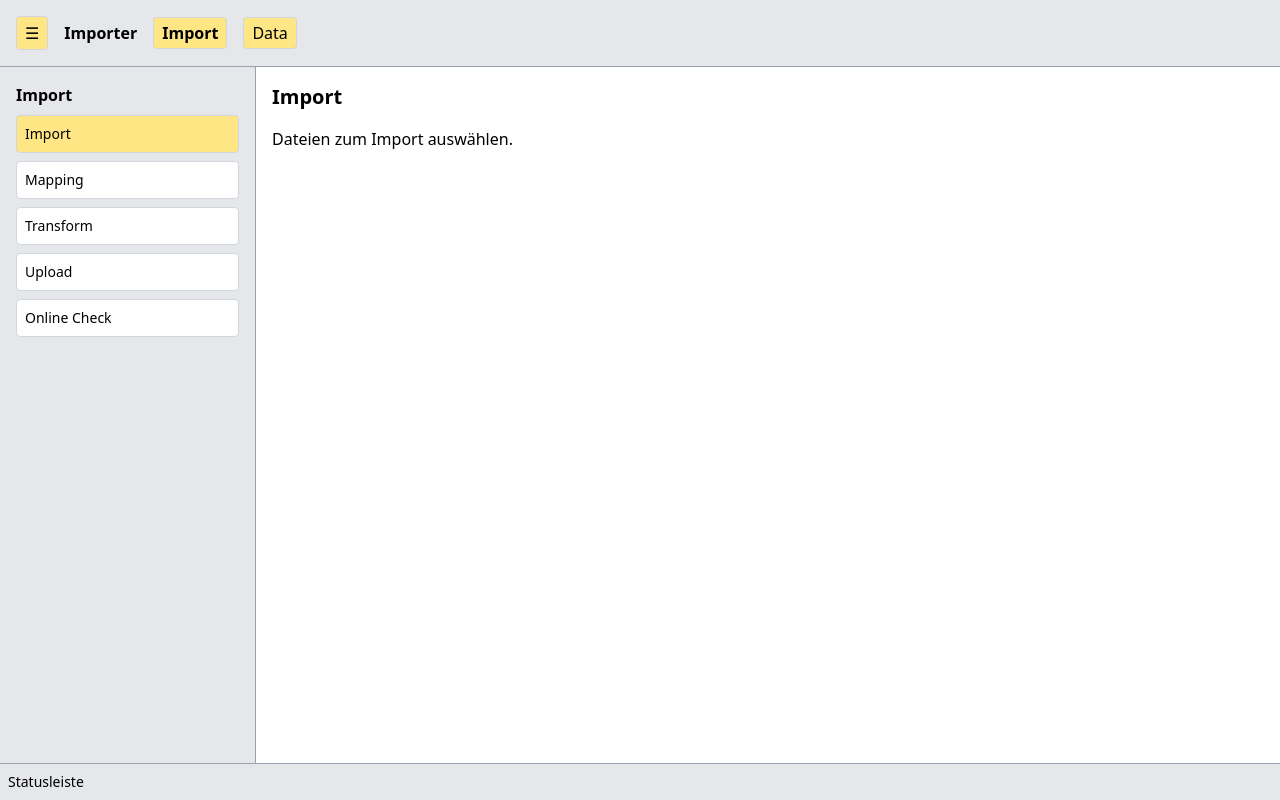
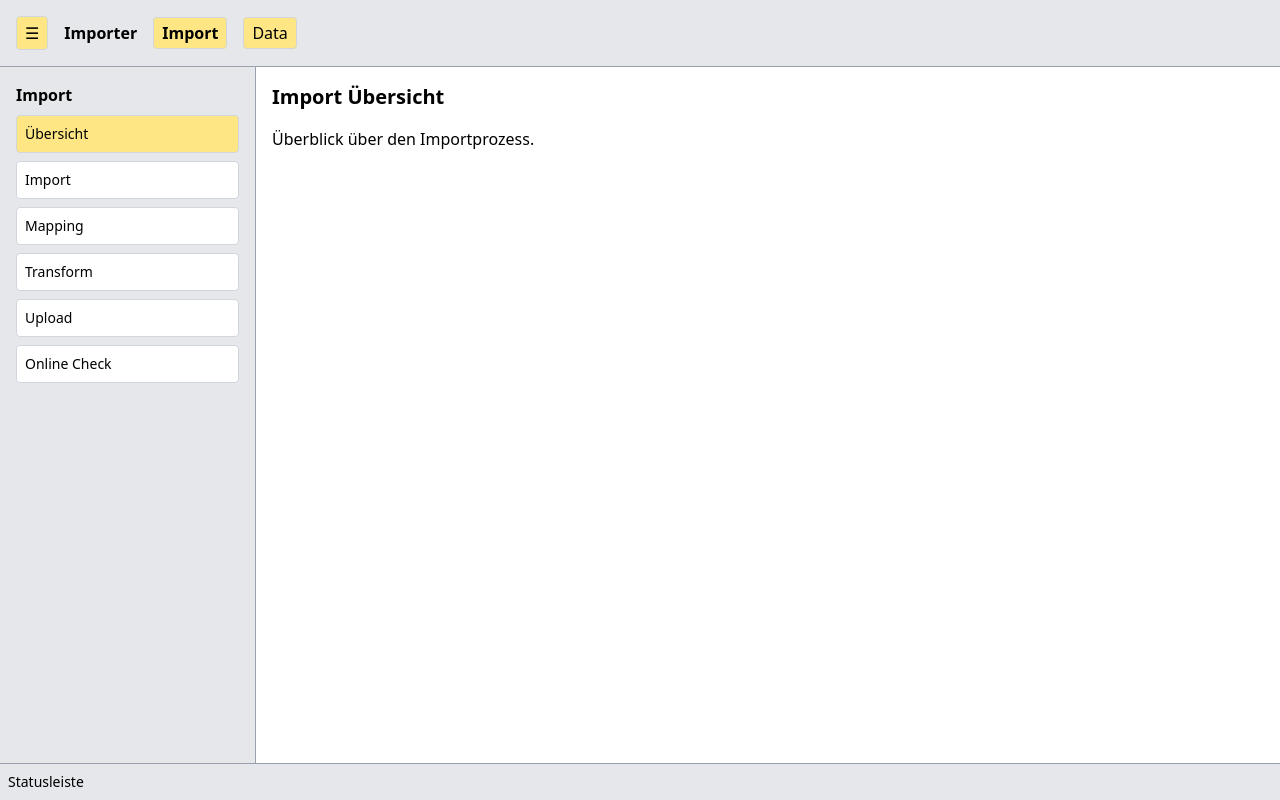
Before and after one commit to fchristian1/importer, a React (Vite) app in the folder client/: page / in a window 1280 px wide. Built offline with nearby package versions, Linux system fonts and the light colour scheme.

Commit message:
feat(import): add overview page

```diff
--- a/client/src/App.tsx
+++ b/client/src/App.tsx
@@ -8,6 +8,7 @@ import {
 } from 'react-router-dom';
 import './index.css';
 import NavBar from './NavBar';
+import ImportOverviewPage from './pages/ImportOverviewPage';
 import ImportPage from './pages/ImportPage';
 import MappingPage from './pages/MappingPage';
 import TransformPage from './pages/TransformPage';
@@ -30,7 +31,8 @@ function Layout() {
         { to: '/data/cleanup', label: 'Cleanup' },
       ]
     : [
-        { to: '/', label: 'Import', end: true },
+        { to: '/', label: 'Übersicht', end: true },
+        { to: '/import', label: 'Import' },
         { to: '/mapping', label: 'Mapping' },
         { to: '/transform', label: 'Transform' },
         { to: '/upload', label: 'Upload' },
@@ -67,7 +69,8 @@ function Layout() {
         </aside>
         <main className="flex-1 overflow-auto p-4">
           <Routes>
-            <Route path="/" element={<ImportPage />} />
+            <Route path="/" element={<ImportOverviewPage />} />
+            <Route path="/import" element={<ImportPage />} />
             <Route path="/mapping" element={<MappingPage />} />
             <Route path="/transform" element={<TransformPage />} />
             <Route path="/upload" element={<UploadPage />} />
--- /dev/null
+++ b/client/src/pages/ImportOverviewPage.tsx
@@ -0,0 +1,10 @@
+function ImportOverviewPage() {
+  return (
+    <div className="space-y-4">
+      <h1 className="text-xl font-bold">Import Übersicht</h1>
+      <p>Überblick über den Importprozess.</p>
+    </div>
+  );
+}
+
+export default ImportOverviewPage;
```
